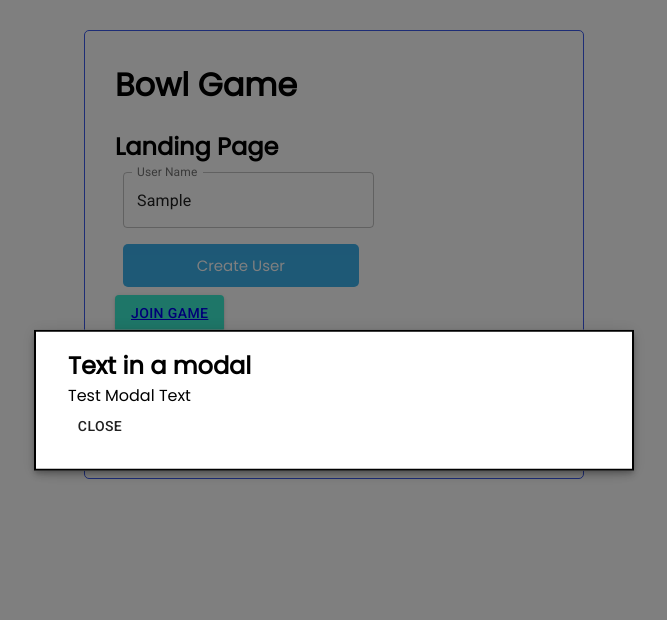
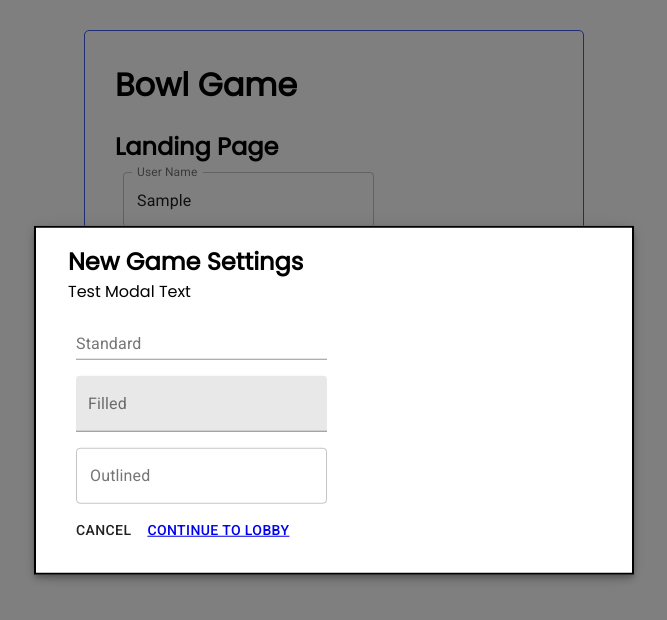
Before and after one commit to The-Code-Cupboard/bowl-game, a React (Create React App) app: page / in a window 1280 px wide. Both pictures are taken after typing "Sample" into the empty fields and a click on the button "CREATE GAME". Shown: the top 620 px of the page, without its empty margins (306-973 px from the left). Built offline with nearby package versions, Linux system fonts and the light colour scheme; no server answers.

Commit message:
added routing and text fields in CreateGameModal

```diff
--- a/src/views/Landing/CreateGameModal.js
+++ b/src/views/Landing/CreateGameModal.js
@@ -1,7 +1,8 @@
 import React from "react";
+import { Link } from "react-router-dom";
 import { makeStyles } from "@material-ui/core/styles";
 import Modal from "@material-ui/core/Modal";
-import { Button } from "@material-ui/core/";
+import { TextField, Button } from "@material-ui/core/";
 
 function getModalStyle() {
   return {
@@ -19,6 +20,12 @@ const useStyles = makeStyles((theme) => ({
     border: "2px solid #000",
     boxShadow: theme.shadows[5],
     padding: theme.spacing(2, 4, 3),
+  },
+  root: {
+    "& > *": {
+      margin: theme.spacing(1),
+      width: "25ch",
+    },
   },
 }));
 
@@ -38,9 +45,17 @@ export default function CreateGameModal() {
 
   const body = (
     <div style={modalStyle} className={classes.paper}>
-      <h2 id="simple-modal-title">Text in a modal</h2>
+      <h2 id="simple-modal-title">New Game Settings</h2>
       <p id="simple-modal-description">Test Modal Text</p>
-      <Button onClick={handleClose}>Close</Button>
+      <form className={classes.root} noValidate autoComplete="off">
+        <TextField id="standard-basic" label="Standard" />
+        <TextField id="filled-basic" label="Filled" variant="filled" />
+        <TextField id="outlined-basic" label="Outlined" variant="outlined" />
+      </form>
+      <Button onClick={handleClose}>Cancel</Button>
+      <Button>
+        <Link to="/lobby">Continue To Lobby</Link>
+      </Button>
     </div>
   );
 
--- a/src/views/Landing/Landing.js
+++ b/src/views/Landing/Landing.js
@@ -16,7 +16,7 @@ const Landing = ({ userId }) => {
       <Button variant="contained" color="secondary">
         <Link to="/lobby">Join Game</Link>
       </Button>
-      <CreateGameModal></CreateGameModal>
+      <CreateGameModal />
     </div>
   );
 };
```
